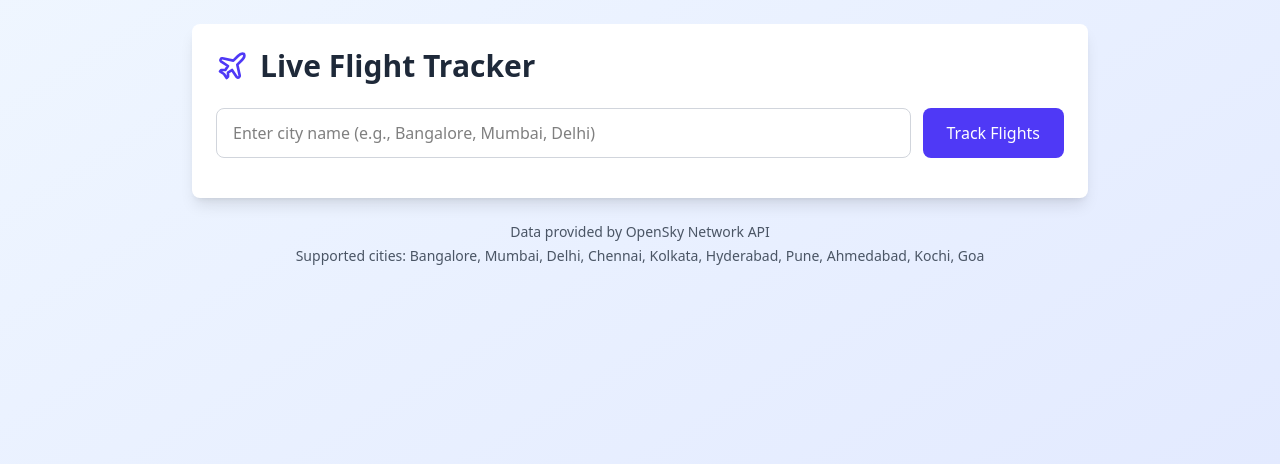
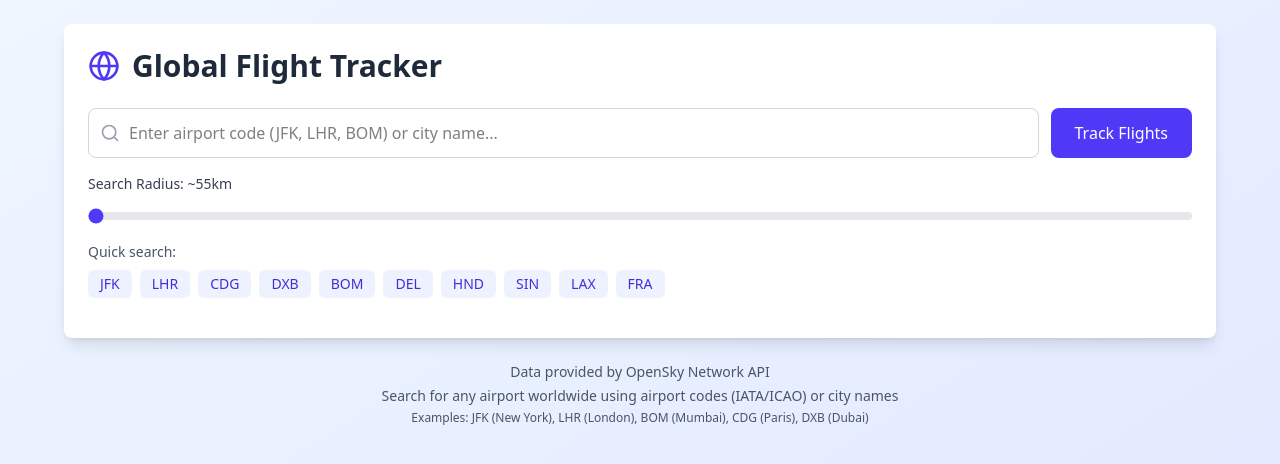
Before and after one commit to aniruddhballal/flight-tracker, a React (Vite) app: page / in a window 1280 px wide. Shown: the top 464 px of the page. Built offline with nearby package versions, Linux system fonts and the light colour scheme.

Commit message:
feat: add global airport search functionality
Replace hardcoded city list with dynamic worldwide airport/city search using OpenStreetMap Nominatim API

```diff
--- a/src/FlightTracker.tsx
+++ b/src/FlightTracker.tsx
@@ -1,12 +1,6 @@
 import React, { useState } from 'react';
-import { Plane, MapPin, Map } from 'lucide-react';
+import { Plane, MapPin, Search, Globe, Map } from 'lucide-react';
 import FlightMap from './FlightMap';
-
-interface CityCoordinates {
-  lat: number;
-  lon: number;
-  radius: number;
-}
 
 interface Flight {
   id: string;
@@ -20,56 +14,84 @@ interface Flight {
   onGround: boolean;
 }
 
-interface CityCoordinatesMap {
-  [key: string]: CityCoordinates;
-}
-
-const FlightTracker: React.FC = () => {
-  const [city, setCity] = useState<string>('');
+const GlobalFlightTracker: React.FC = () => {
+  const [searchQuery, setSearchQuery] = useState<string>('');
   const [flights, setFlights] = useState<Flight[]>([]);
   const [loading, setLoading] = useState<boolean>(false);
   const [error, setError] = useState<string>('');
-  const [searchedCity, setSearchedCity] = useState<string>('');
+  const [searchedLocation, setSearchedLocation] = useState<string>('');
+  const [currentCoords, setCurrentCoords] = useState<{ lat: number; lon: number }>({ lat: 0, lon: 0 });
+  const [searchRadius, setSearchRadius] = useState<number>(0.5);
   const [showMap, setShowMap] = useState<boolean>(false);
-  const [currentCityCoords, setCurrentCityCoords] = useState<{ lat: number; lon: number }>({ lat: 12.9716, lon: 77.5946 });
 
-  // Predefined coordinates for major Indian cities
-  const cityCoordinates: CityCoordinatesMap = {
-    'bangalore': { lat: 12.9716, lon: 77.5946, radius: 0.5 },
-    'bengaluru': { lat: 12.9716, lon: 77.5946, radius: 0.5 },
-    'mumbai': { lat: 19.0760, lon: 72.8777, radius: 0.5 },
-    'delhi': { lat: 28.7041, lon: 77.1025, radius: 0.5 },
-    'chennai': { lat: 13.0827, lon: 80.2707, radius: 0.5 },
-    'kolkata': { lat: 22.5726, lon: 88.3639, radius: 0.5 },
-    'hyderabad': { lat: 17.3850, lon: 78.4867, radius: 0.5 },
-    'pune': { lat: 18.5204, lon: 73.8567, radius: 0.5 },
-    'ahmedabad': { lat: 23.0225, lon: 72.5714, radius: 0.5 },
-    'kochi': { lat: 9.9312, lon: 76.2673, radius: 0.5 },
-    'goa': { lat: 15.2993, lon: 74.1240, radius: 0.5 },
+  const searchAirport = async (query: string): Promise<{ lat: number; lon: number; name: string; code: string } | null> => {
+    try {
+      // Try OpenStreetMap Nominatim API for airport search
+      const nominatimResponse = await fetch(
+        `https://nominatim.openstreetmap.org/search?q=${encodeURIComponent(query + ' airport')}&format=json&limit=1`,
+        { headers: { 'User-Agent': 'FlightTrackerApp/1.0' } }
+      );
+
+      if (nominatimResponse.ok) {
+        const nominatimData = await nominatimResponse.json();
+        if (nominatimData.length > 0) {
+          return {
+            lat: parseFloat(nominatimData[0].lat),
+            lon: parseFloat(nominatimData[0].lon),
+            name: nominatimData[0].display_name.split(',')[0],
+            code: query.toUpperCase()
+          };
+        }
+      }
+
+      // If no airport found, try searching for the city itself
+      const cityResponse = await fetch(
+        `https://nominatim.openstreetmap.org/search?q=${encodeURIComponent(query)}&format=json&limit=1`,
+        { headers: { 'User-Agent': 'FlightTrackerApp/1.0' } }
+      );
+
+      if (cityResponse.ok) {
+        const cityData = await cityResponse.json();
+        if (cityData.length > 0) {
+          return {
+            lat: parseFloat(cityData[0].lat),
+            lon: parseFloat(cityData[0].lon),
+            name: cityData[0].display_name.split(',')[0],
+            code: query.toUpperCase()
+          };
+        }
+      }
+
+      return null;
+    } catch (err) {
+      console.error('Location search error:', err);
+      return null;
+    }
   };
 
-  const fetchFlights = async (cityName: string): Promise<void> => {
+  const fetchFlights = async (searchTerm: string): Promise<void> => {
     setLoading(true);
     setError('');
+    setFlights([]);
 
     try {
-      const normalizedCity = cityName.toLowerCase().trim();
-      const coords = cityCoordinates[normalizedCity];
+      const locationInfo = await searchAirport(searchTerm);
 
-      if (!coords) {
-        setError(`City "${cityName}" not found. Try: Bangalore, Mumbai, Delhi, Chennai, Kolkata, Hyderabad, Pune, Ahmedabad, Kochi, or Goa.`);
+      if (!locationInfo) {
+        setError(`Could not find location "${searchTerm}". Try using an airport code (e.g., JFK, LHR, BOM, CDG) or city name (e.g., New York, London, Mumbai).`);
         setLoading(false);
         return;
       }
 
-      setSearchedCity(cityName);
-      setCurrentCityCoords({ lat: coords.lat, lon: coords.lon });
+      setSearchedLocation(`${locationInfo.name}`);
+      setCurrentCoords({ lat: locationInfo.lat, lon: locationInfo.lon });
 
       // Calculate bounding box (approximately 0.5 degrees = ~55km radius)
-      const latMin = coords.lat - coords.radius;
-      const latMax = coords.lat + coords.radius;
-      const lonMin = coords.lon - coords.radius;
-      const lonMax = coords.lon + coords.radius;
+      const radius = searchRadius;
+      const latMin = locationInfo.lat - radius;
+      const latMax = locationInfo.lat + radius;
+      const lonMin = locationInfo.lon - radius;
+      const lonMax = locationInfo.lon + radius;
 
       const url = `https://opensky-network.org/api/states/all?lamin=${latMin}&lomin=${lonMin}&lamax=${latMax}&lomax=${lonMax}`;
 
@@ -82,7 +104,7 @@ const FlightTracker: React.FC = () => {
       const data = await response.json();
 
       if (!data.states || data.states.length === 0) {
-        setError(`No flights currently detected over ${cityName}. This could mean there are no aircraft in the area right now.`);
+        setError(`No flights currently detected near ${locationInfo.name}. This could mean there are no aircraft in the area right now, or try increasing the search radius.`);
         setLoading(false);
         return;
       }
@@ -98,7 +120,7 @@ const FlightTracker: React.FC = () => {
         velocity: state[9] ? `${Math.round(state[9] * 3.6)} km/h` : 'N/A',
         heading: state[10] ? `${Math.round(state[10])}°` : 'N/A',
         onGround: state[8],
-      })).filter((flight: Flight) => !flight.onGround); // Filter out grounded aircraft
+      })).filter((flight: Flight) => !flight.onGround);
 
       setFlights(formattedFlights);
       setError('');
@@ -111,8 +133,8 @@ const FlightTracker: React.FC = () => {
 
   const handleSubmit = (e?: React.MouseEvent | React.KeyboardEvent): void => {
     if (e) e.preventDefault();
-    if (city.trim()) {
-      fetchFlights(city);
+    if (searchQuery.trim()) {
+      fetchFlights(searchQuery);
     }
   };
 
@@ -122,24 +144,27 @@ const FlightTracker: React.FC = () => {
     }
   };
 
+  const quickSearches = ['JFK', 'LHR', 'CDG', 'DXB', 'BOM', 'DEL', 'HND', 'SIN', 'LAX', 'FRA'];
+
   return (
     <div className="min-h-screen bg-gradient-to-br from-blue-50 to-indigo-100 p-3 sm:p-6">
-      <div className="max-w-4xl mx-auto">
+      <div className="max-w-6xl mx-auto">
         <div className="bg-white rounded-lg shadow-lg p-4 sm:p-6 mb-4 sm:mb-6">
           <div className="flex items-center gap-3 mb-4 sm:mb-6">
-            <Plane className="w-6 h-6 sm:w-8 sm:h-8 text-indigo-600" />
-            <h1 className="text-2xl sm:text-3xl font-bold text-gray-800">Live Flight Tracker</h1>
+            <Globe className="w-6 h-6 sm:w-8 sm:h-8 text-indigo-600" />
+            <h1 className="text-2xl sm:text-3xl font-bold text-gray-800">Global Flight Tracker</h1>
           </div>
 
           <div className="flex flex-col sm:flex-row gap-3 mb-4">
-            <div className="flex-1">
+            <div className="flex-1 relative">
+              <Search className="absolute left-3 top-1/2 transform -translate-y-1/2 w-5 h-5 text-gray-400" />
               <input
                 type="text"
-                value={city}
-                onChange={(e) => setCity(e.target.value)}
+                value={searchQuery}
+                onChange={(e) => setSearchQuery(e.target.value)}
                 onKeyPress={handleKeyPress}
-                placeholder="Enter city name (e.g., Bangalore, Mumbai, Delhi)"
-                className="w-full px-4 py-3 border border-gray-300 rounded-lg focus:ring-2 focus:ring-indigo-500 focus:border-transparent outline-none"
+                placeholder="Enter airport code (JFK, LHR, BOM) or city name..."
+                className="w-full pl-10 pr-4 py-3 border border-gray-300 rounded-lg focus:ring-2 focus:ring-indigo-500 focus:border-transparent outline-none"
               />
             </div>
             <button
@@ -151,12 +176,45 @@ const FlightTracker: React.FC = () => {
             </button>
           </div>
 
-          {searchedCity && (
+          <div className="mb-4">
+            <label className="block text-sm font-medium text-gray-700 mb-2">
+              Search Radius: {searchRadius === 0.5 ? '~55km' : searchRadius === 1.0 ? '~110km' : '~165km'}
+            </label>
+            <input
+              type="range"
+              min="0.5"
+              max="1.5"
+              step="0.5"
+              value={searchRadius}
+              onChange={(e) => setSearchRadius(parseFloat(e.target.value))}
+              className="w-full h-2 bg-gray-200 rounded-lg appearance-none cursor-pointer accent-indigo-600"
+            />
+          </div>
+
+          <div className="mb-4">
+            <p className="text-sm text-gray-600 mb-2">Quick search:</p>
+            <div className="flex flex-wrap gap-2">
+              {quickSearches.map((code) => (
+                <button
+                  key={code}
+                  onClick={() => {
+                    setSearchQuery(code);
+                    fetchFlights(code);
+                  }}
+                  className="px-3 py-1 text-sm bg-indigo-50 text-indigo-700 rounded-md hover:bg-indigo-100 transition-colors"
+                >
+                  {code}
+                </button>
+              ))}
+            </div>
+          </div>
+
+          {searchedLocation && (
             <div className="flex flex-col sm:flex-row items-start sm:items-center justify-between bg-indigo-50 p-3 rounded-lg gap-3">
               <div className="flex items-center gap-2">
                 <MapPin className="w-5 h-5 text-indigo-600 flex-shrink-0" />
                 <span className="text-sm font-medium text-indigo-900">
-                  Tracking flights over {searchedCity}
+                  Tracking flights near {searchedLocation}
                 </span>
               </div>
               <div className="flex gap-2 w-full sm:w-auto">
@@ -243,18 +301,19 @@ const FlightTracker: React.FC = () => {
               latitude: parseFloat(f.latitude),
               heading: parseFloat(f.heading) || 0
             }))}
-            cityName={searchedCity}
-            cityCoords={currentCityCoords}
+            cityName={searchedLocation}
+            cityCoords={currentCoords}
           />
         )}
 
         <div className="mt-4 sm:mt-6 text-center text-xs sm:text-sm text-gray-600 px-2">
           <p>Data provided by OpenSky Network API</p>
-          <p className="mt-1">Supported cities: Bangalore, Mumbai, Delhi, Chennai, Kolkata, Hyderabad, Pune, Ahmedabad, Kochi, Goa</p>
+          <p className="mt-1">Search for any airport worldwide using airport codes (IATA/ICAO) or city names</p>
+          <p className="mt-1 text-xs">Examples: JFK (New York), LHR (London), BOM (Mumbai), CDG (Paris), DXB (Dubai)</p>
         </div>
       </div>
     </div>
   );
 };
 
-export default FlightTracker;
+export default GlobalFlightTracker;
```
Also changed, not shown: 1 other file (tests, documents, lock files or other folders).
